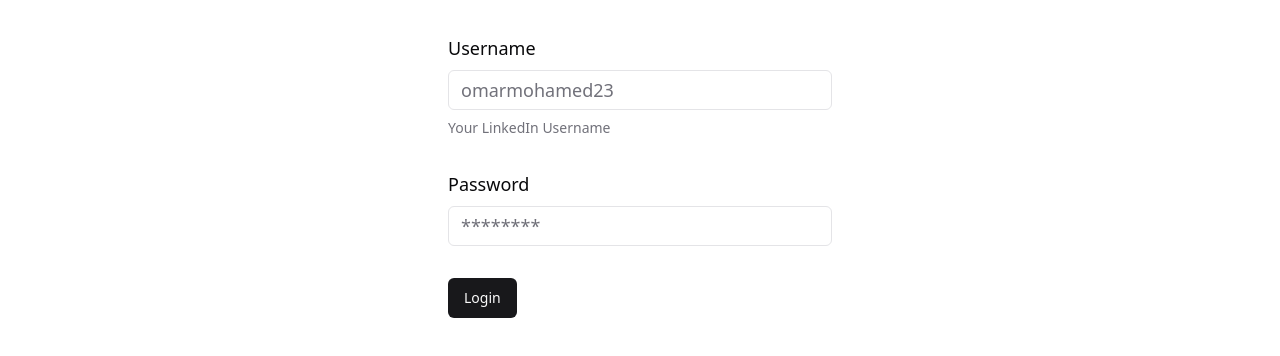
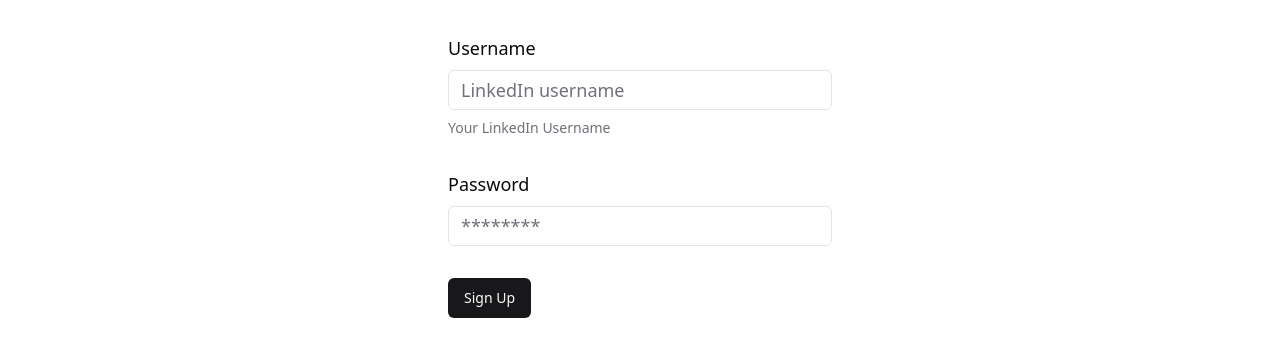
Before and after one commit to MrGhost23/task-app, a React (Vite) app in the folder client/: page /signup in a window 1280 px wide. Shown: the part 304-660 px from the top of the page. Built offline with nearby package versions, Linux system fonts and the light colour scheme.

Commit message:
added loading in signup

```diff
--- a/client/src/pages/Signup.tsx
+++ b/client/src/pages/Signup.tsx
@@ -1,8 +1,7 @@
-import React from "react";
+import React, { useState } from "react";
 import { zodResolver } from "@hookform/resolvers/zod";
 import { useForm } from "react-hook-form";
 import * as z from "zod";
-
 import { Button } from "@/components/ui/button";
 import {
   Form,
@@ -40,14 +39,19 @@
 
   const dispatch: ThunkDispatch<RootState, void, Action> = useDispatch();
 
-  function onSubmit(values: RegisterPayload) {
-    dispatch(
+  const [isLoading, setIsLoading] = useState(false);
+
+  const onSubmit = async (values: RegisterPayload) => {
+    setIsLoading(true);
+    await dispatch(
       register({
         username: values.username,
         password: values.password,
       })
     );
-  }
+    setIsLoading(false);
+  };
+
   return (
     <div className="w-full flex justify-center items-center h-screen">
       <div className="w-96">
@@ -61,7 +65,7 @@
                   <FormLabel className="text-lg">Username</FormLabel>
                   <FormControl>
                     <Input
-                      placeholder="omarmohamed23"
+                      placeholder="LinkedIn username"
                       className="text-lg"
                       {...field}
                     />
@@ -88,7 +92,9 @@
                 </FormItem>
               )}
             />
-            <Button type="submit">Login</Button>
+            <Button type="submit" disabled={isLoading}>
+              {isLoading ? "Loading..." : "Sign Up"}
+            </Button>
           </form>
         </Form>
       </div>
```
